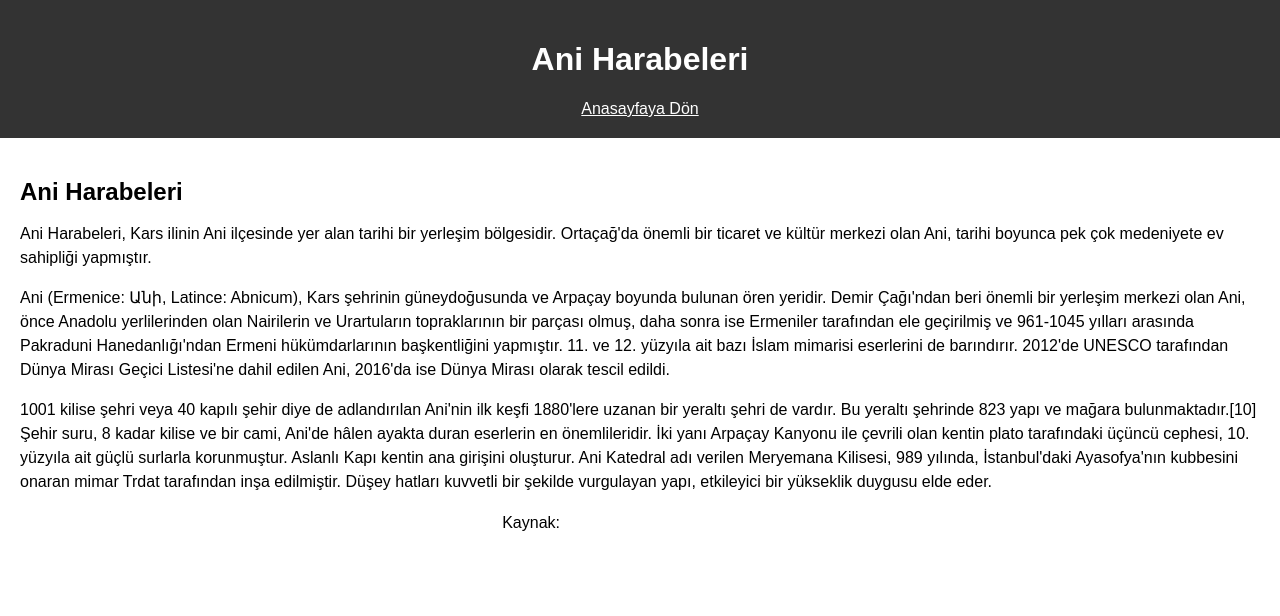
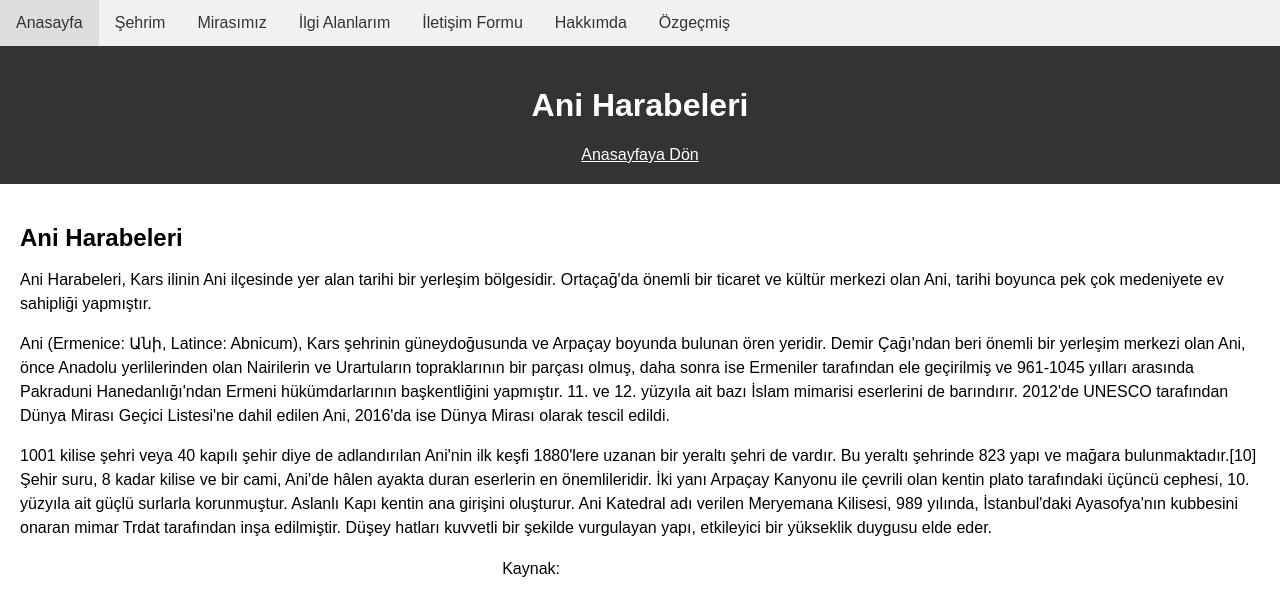
Before and after one commit to Ayidoven/KarsTanitimProjesi, a plain HTML site: page mirasımız.html in a window 1280 px wide. Drawn offline with Linux system fonts and the light colour scheme.

Commit message:
Update mirasımız.html

```diff
--- a/mirasımız.html
+++ b/mirasımız.html
@@ -6,8 +6,41 @@
     <meta name="viewport" content="width=device-width, initial-scale=1.0">
     <title>Mirasımız</title>
     <link rel="stylesheet" href="mirasımızStil.css">
+    <style>
+        ul.navbar {
+            list-style-type: none;
+            margin: 0;
+            padding: 0;
+            overflow: hidden;
+            background-color: #f1f1f1;
+        }
+
+        ul.navbar li {
+            float: left;
+        }
+
+        ul.navbar li a {
+            display: block;
+            padding: 14px 16px;
+            text-decoration: none;
+            color: #333;
+        }
+
+        ul.navbar li a:hover {
+            background-color: #ddd;
+        }
+    </style>
 </head>
 <body>
+    <ul class="navbar">
+        <li><a href="anasayfa.html">Anasayfa</a></li>
+        <li><a href="sehrim.html">Şehrim</a></li>
+        <li><a href="mirasımız.html">Mirasımız</a></li>
+        <li><a href="ilgialanlarim.html">İlgi Alanlarım</a></li>
+        <li><a href="iletisimFormu.html">İletişim Formu</a></li>
+        <li><a href="hakkımda.html">Hakkımda</a></li>
+        <li><a href="cv.html">Özgeçmiş</a></li>
+    </ul>
     <div class="header">
         <h1>Ani Harabeleri</h1>
         <a href="anasayfa.html">Anasayfaya Dön</a>
```
